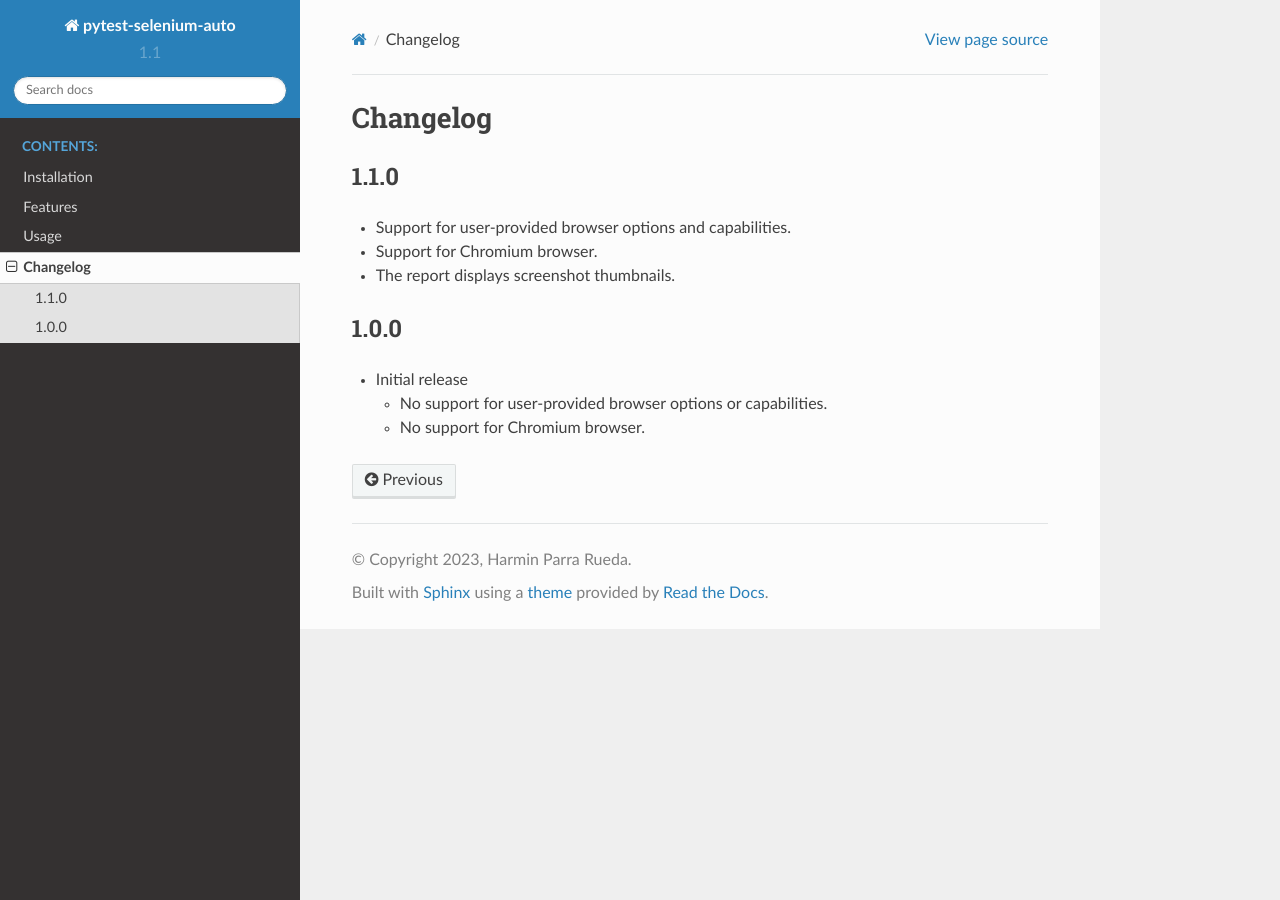
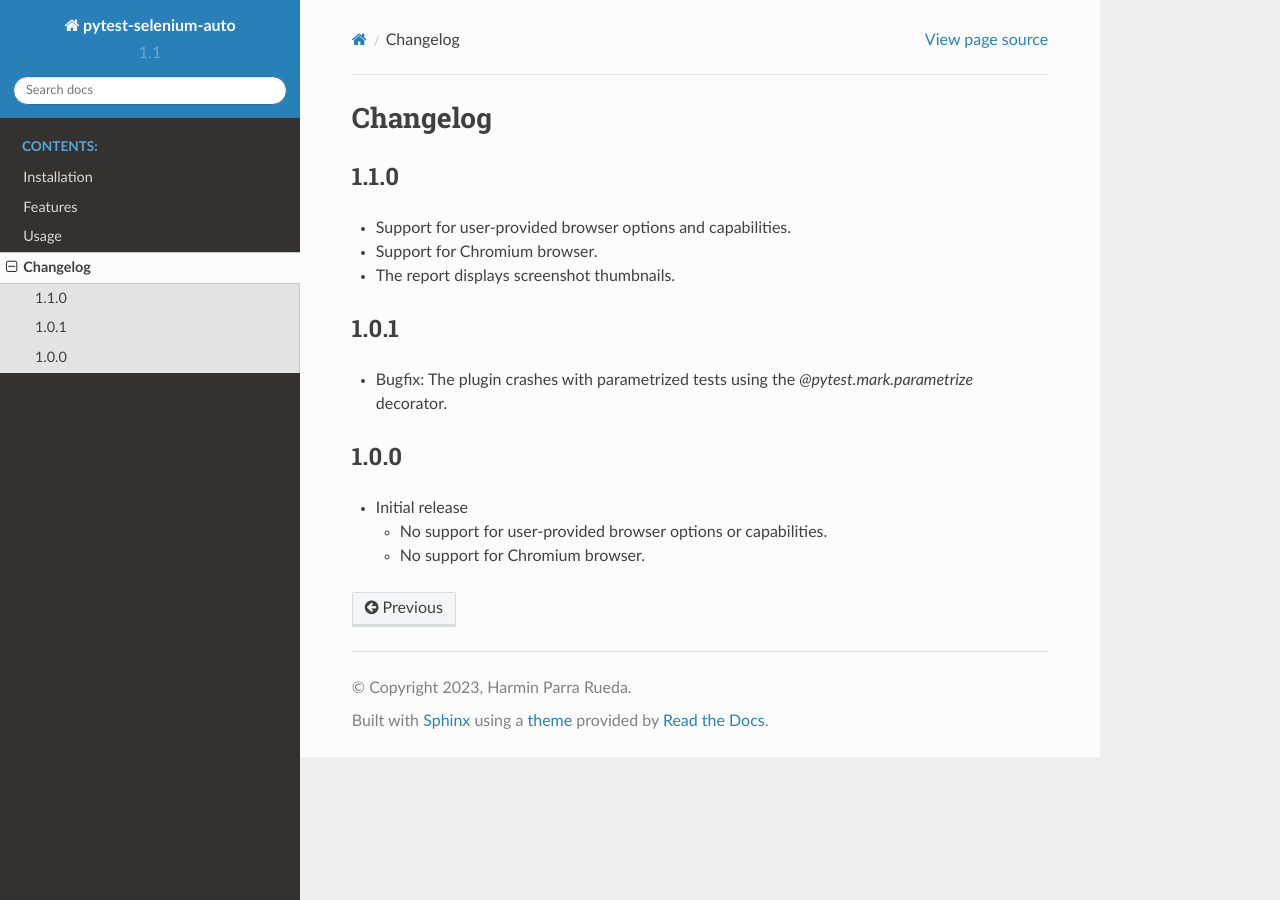
Before and after one commit to harmin-parra/pytest-selenium-auto, a Sphinx documentation site: the page built from docs/changelog.rst, in a window 1280 px wide. Built offline with Sphinx 7.4.7 and the Read the Docs theme 2.0.0, drawn with Linux system fonts in a browser that asks for light colours.

Commit message:
update doc

```diff
--- a/docs/changelog.rst
+++ b/docs/changelog.rst
@@ -9,6 +9,12 @@ Changelog
 * Support for Chromium browser.
 * The report displays screenshot thumbnails.
 
+
+1.0.1
+-----
+* Bugfix: The plugin crashes with parametrized tests using the `@pytest.mark.parametrize` decorator.
+
+
 1.0.0
 -----
 
--- a/docs/installation.rst
+++ b/docs/installation.rst
@@ -27,4 +27,4 @@ If ``selenium < 4.11.0``
 
 .. code-block:: bash
 
-  $ pip install pytest-selenium-auto==1.0.0
+  $ pip install pytest-selenium-auto==1.0.1
```
